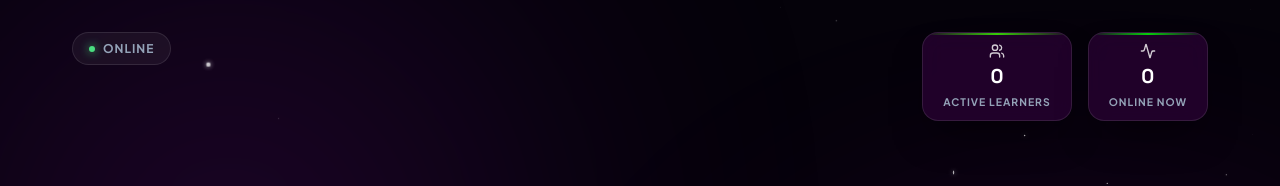
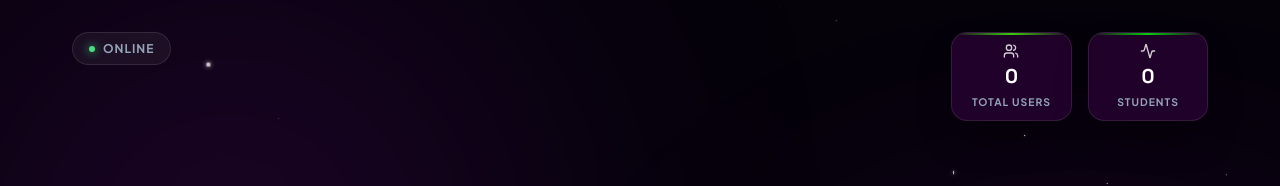
Before and after one commit to SagnikBanerjee2/ESHIKSHA, a React (Vite) app in the folder eShiksha-CSS/: page / in a window 1280 px wide. Shown: the top 186 px of the page. Built offline with nearby package versions, Linux system fonts and the light colour scheme; no server answers.

Commit message:
Update LandingPage.jsx

```diff
--- a/eShiksha-CSS/src/pages/LandingPage.jsx
+++ b/eShiksha-CSS/src/pages/LandingPage.jsx
@@ -17,8 +17,8 @@ export default function LandingPage() {
 
   const content = {
     version: { en: "ONLINE", pa: "ਲਾਈਵ", hi: "ऑनलाइन", bn: "অনলাইন" },
-    active: { en: "Active Learners", pa: "ਸਰਗਰਮ", hi: "सक्रिय छात्र", bn: "সক্রিয় শিক্ষার্থী" },
-    online: { en: "Online Now", pa: "ਹੁਣੇ ਔਨਲਾਈਨ", hi: "अभी ऑनलाइन", bn: "এখন অনলাইনে" },
+    active: { en: "Total Users", pa: "ਕੁੱਲ ਵਰਤੋਂਕਾਰ", hi: "कुल उपयोगकर्ता", bn: "মোট ব্যবহারকারী" },
+    online: { en: "Students", pa: "ਵਿਦਿਆਰਥੀ", hi: "छात्र", bn: "ছাত্ররা" },
     titleStart: { en: "After School Learning With", pa: "ਹੁਨਰ ਸਿੱਖੋ", hi: "स्कूल के बाद सीखें", bn: "স্কুল পরবর্তী শিক্ষা" },
     titleEnd: { en: "eShiksha", pa: "ਸਿੱਖਿਆ ਨਾਲ", hi: "ई-शिक्षा के साथ", bn: "ই-শিক্ষার সাথে" },
     subtitle: { en: "The ultimate after-school companion.", pa: "ਸਕੂਲ ਤੋਂ ਬਾਅਦ ਦਾ ਸਾਥੀ।", hi: "आपका बेहतरीन स्टडी पार्टनर।", bn: "আপনার সেরা স্টাডি পার্টনার।" },
```
